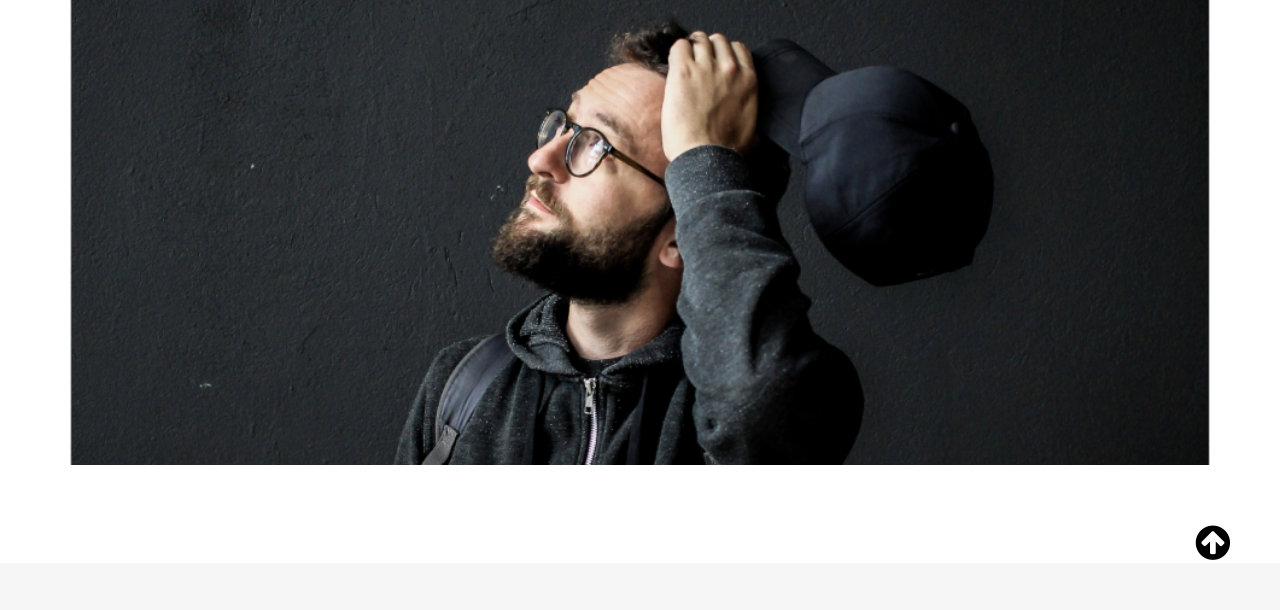
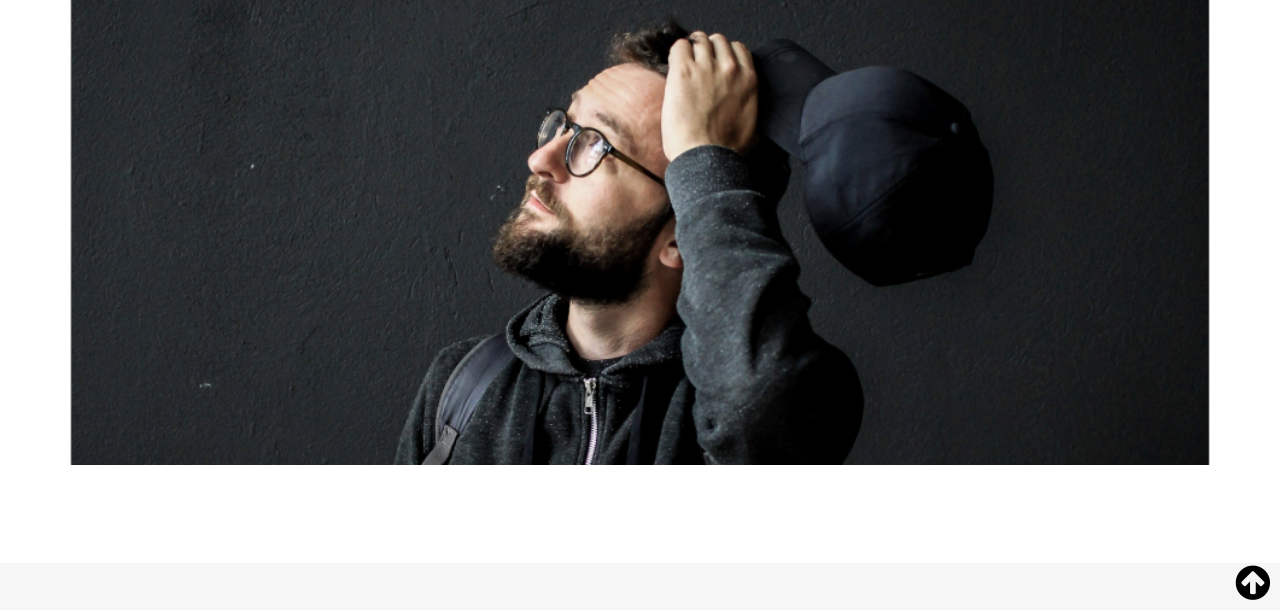
Before and after one commit to muhammadmeliboyev/muhammadmeliboyev, a plain HTML site: page index.html in a window 1280 px wide. Shown: the part 187-797 px from the top of the page. Drawn offline with Linux system fonts and the light colour scheme.

Commit message:
portfolio
portfolio

```diff
--- a/index.html
+++ b/index.html
@@ -12,7 +12,7 @@
 </head>
 
 <body>
-  <div class="strelka" style="position: fixed;right: 50px;bottom: 50px;z-index: 9;">
+  <div class="strelka" style="position: fixed;right: 10px;bottom: 10px;z-index: 9;">
     <a href="#home"><i class="fa fa-arrow-circle-up"  style="font-size: 40px;color: black;" ></i></a>
   </div>
   <header id="home">
```
